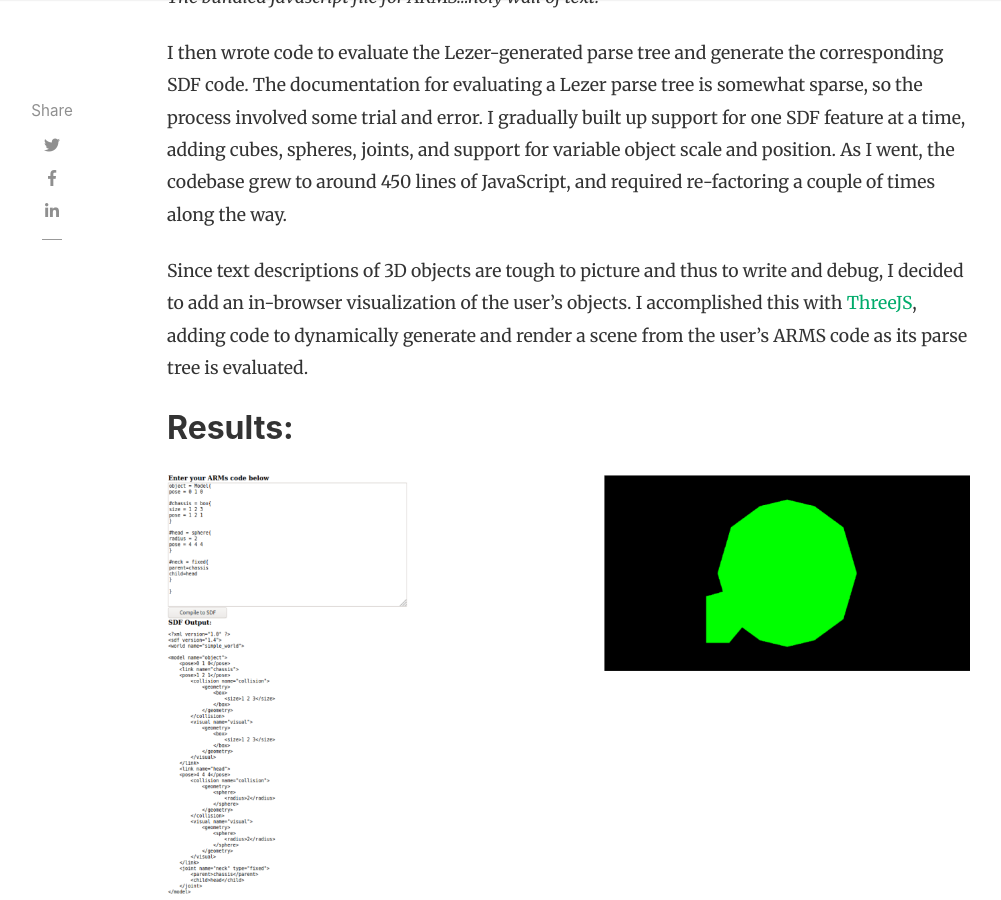
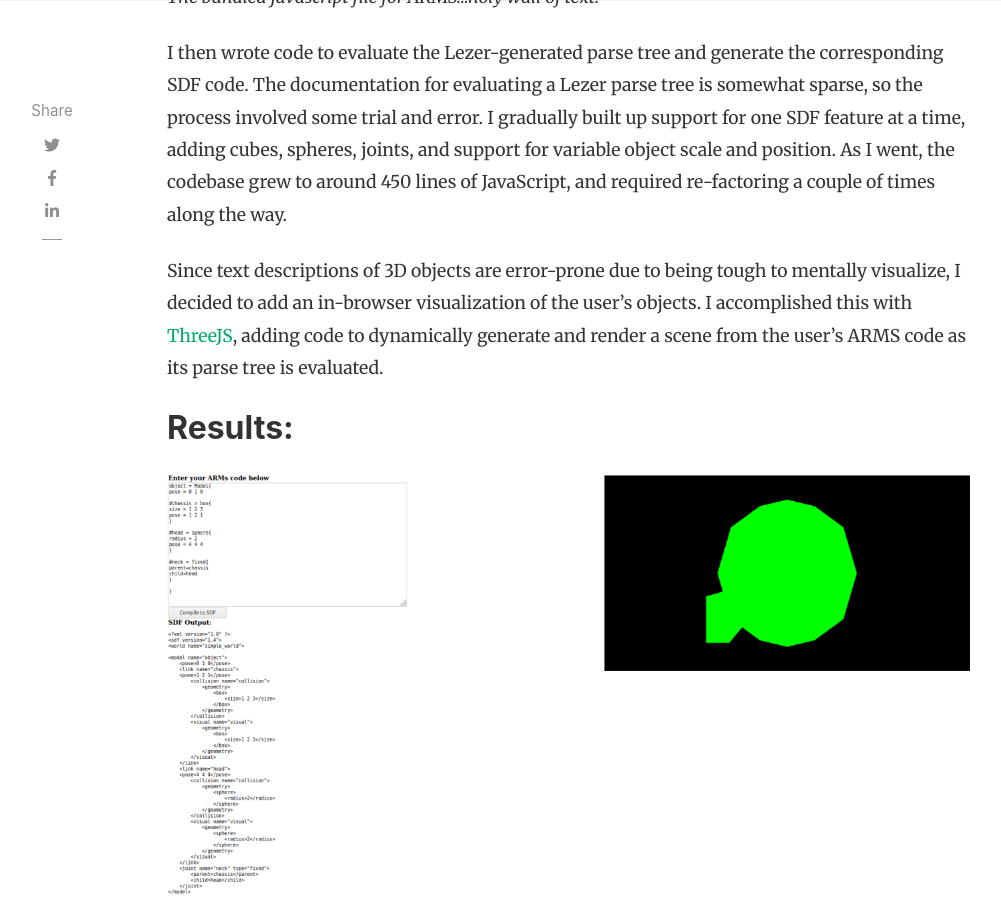
Before and after one commit to oapostrophe/oapostrophe.github.io, a Jekyll site: the page built from _posts/2021-05-20-arms-report.md, in a window 1280 px wide and 900 px high, scrolled down 4888 px. Shown: the whole window, without its empty margins (118-1119 px from the left). Built offline with Jekyll 4.4.1, drawn with Linux system fonts in a browser that asks for light colours; nearby versions of some CDN libraries; comment, search, counter and statistics services are not loaded.

Commit message:
typo fix

```diff
--- a/_posts/2021-05-20-arms-report.md
+++ b/_posts/2021-05-20-arms-report.md
@@ -61,7 +61,7 @@ With a grammar in hand, I used Lezer to generate a JavaScript parser for ARMS.
 
 I then wrote code to evaluate the Lezer-generated parse tree and generate the corresponding SDF code.  The documentation for evaluating a Lezer parse tree is somewhat sparse, so the process involved some trial and error.  I gradually built up support for one SDF feature at a time, adding cubes, spheres, joints, and support for variable object scale and position.  As I went, the codebase grew to around 450 lines of JavaScript, and required re-factoring a couple of times along the way.
 
-Since text descriptions of 3D objects are tough to picture and thus to write and debug, I decided to add an in-browser visualization of the user's objects.  I accomplished this with [ThreeJS](https://threejs.org/), adding code to dynamically generate and render a scene from the user's ARMS code as its parse tree is evaluated.
+Since text descriptions of 3D objects are error-prone due to being tough to mentally visualize, I decided to add an in-browser visualization of the user's objects.  I accomplished this with [ThreeJS](https://threejs.org/), adding code to dynamically generate and render a scene from the user's ARMS code as its parse tree is evaluated.
 
 ## Results:
 
```
